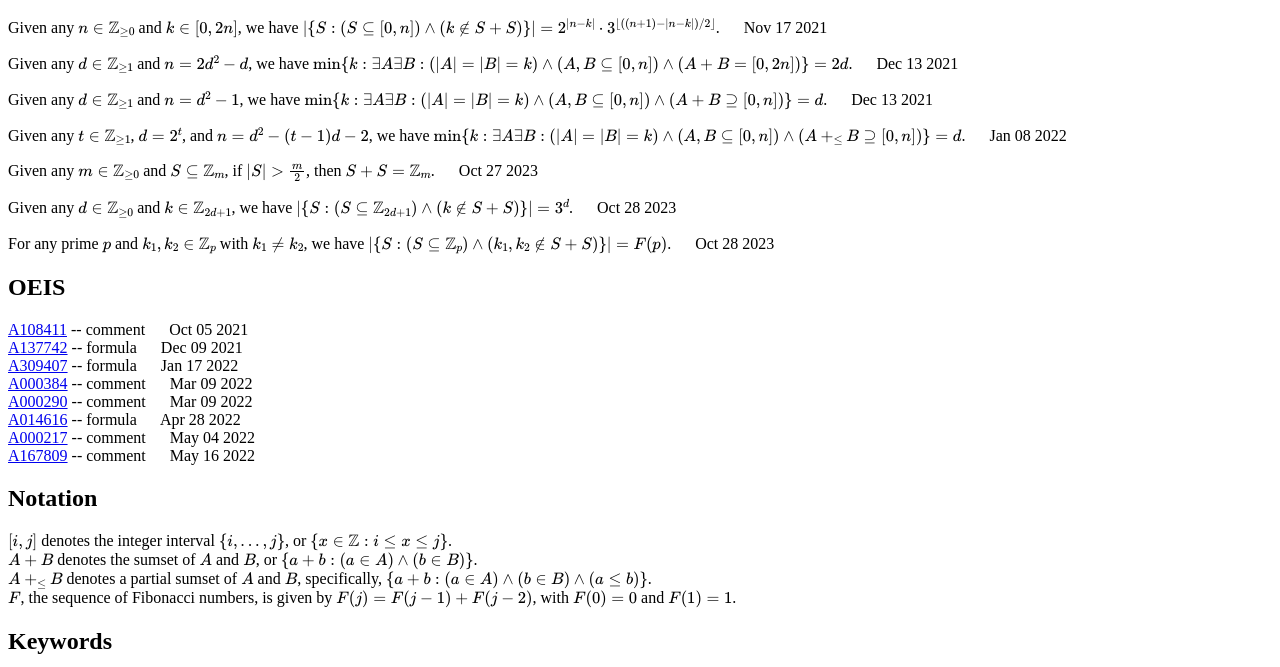
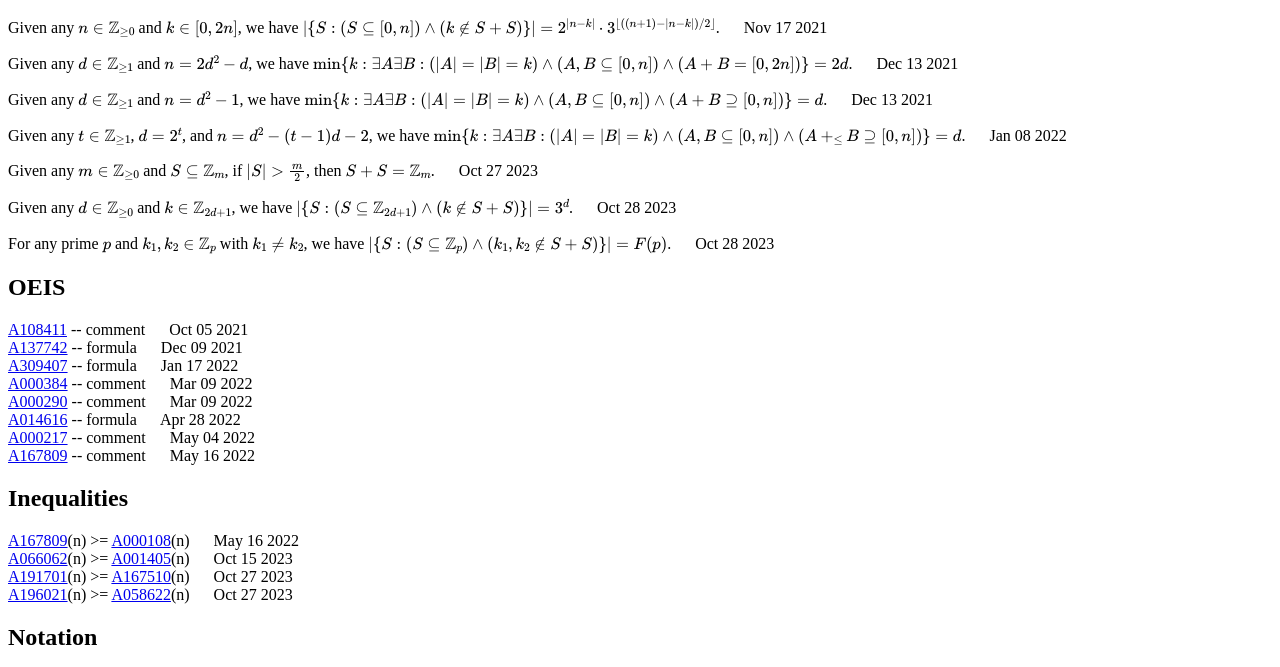
Before and after one commit to mccode187/math, a plain HTML site: page index.html in a window 1280 px wide. Shown: the part 110-777 px from the top of the page. Drawn offline with nearby package versions, Linux system fonts and the light colour scheme.

Commit message:
added inequalities

```diff
--- a/index.html
+++ b/index.html
@@ -60,6 +60,16 @@
       <a href="http://oeis.org/A167809" target="_blank" rel="noopener noreferrer">A167809</a> -- comment
       &emsp; May 16 2022
     </p>
+    <h2>Inequalities</h2>
+    <p><a href="http://oeis.org/A167809" target="_blank" rel="noopener noreferrer">A167809</a>(n) >= <a href="http://oeis.org/A000108" target="_blank" rel="noopener noreferrer">A000108</a>(n)
+       &emsp; May 16 2022 <br>
+       <a href="http://oeis.org/A066062" target="_blank" rel="noopener noreferrer">A066062</a>(n) >= <a href="http://oeis.org/A001405" target="_blank" rel="noopener noreferrer">A001405</a>(n)
+       &emsp; Oct 15 2023 <br>
+       <a href="http://oeis.org/A191701" target="_blank" rel="noopener noreferrer">A191701</a>(n) >= <a href="http://oeis.org/A167510" target="_blank" rel="noopener noreferrer">A167510</a>(n)
+       &emsp; Oct 27 2023 <br>
+       <a href="http://oeis.org/A196021" target="_blank" rel="noopener noreferrer">A196021</a>(n) >= <a href="http://oeis.org/A058622" target="_blank" rel="noopener noreferrer">A058622</a>(n)
+       &emsp; Oct 27 2023
+   </p>
     <h2>Notation</h2>
     <p>\([i,j]\) denotes the integer interval \(\{i,...,j\}\), or \(\{x \in \mathbb{Z} : i \leq x \leq j\}\).<br>
        \(A+B\) denotes the sumset of \(A\) and \(B\), or \(\{a+b : (a \in A) \land (b \in B)\}\).<br>
```
